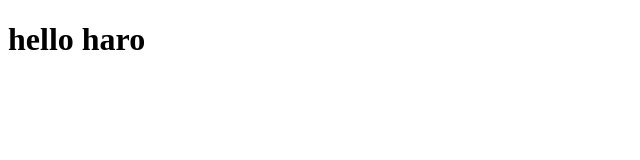
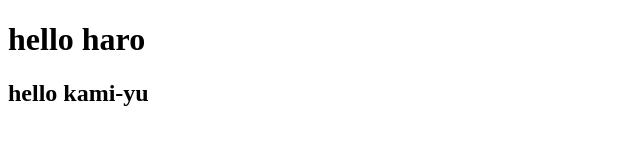
Before and after one commit to hattoir/MS-06S, a plain HTML site: page index.html in a window 1280 px wide. Shown: the whole page, without its empty margins (0-640 px from the left). Drawn offline with Linux system fonts and the light colour scheme.

Commit message:
from keigo

```diff
--- a/index.html
+++ b/index.html
@@ -7,5 +7,6 @@
 </head>
 <body>
     <h1>hello haro</h1>
+    <h2>hello kami-yu</h2>
 </body>
 </html>
```
